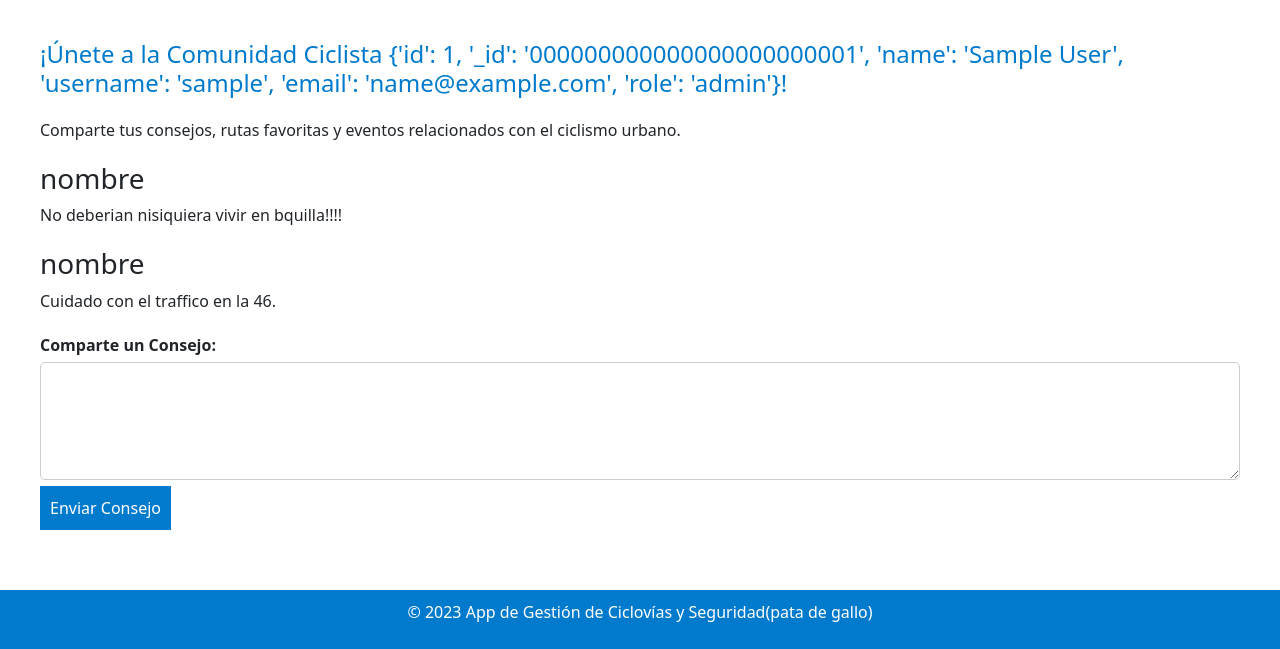
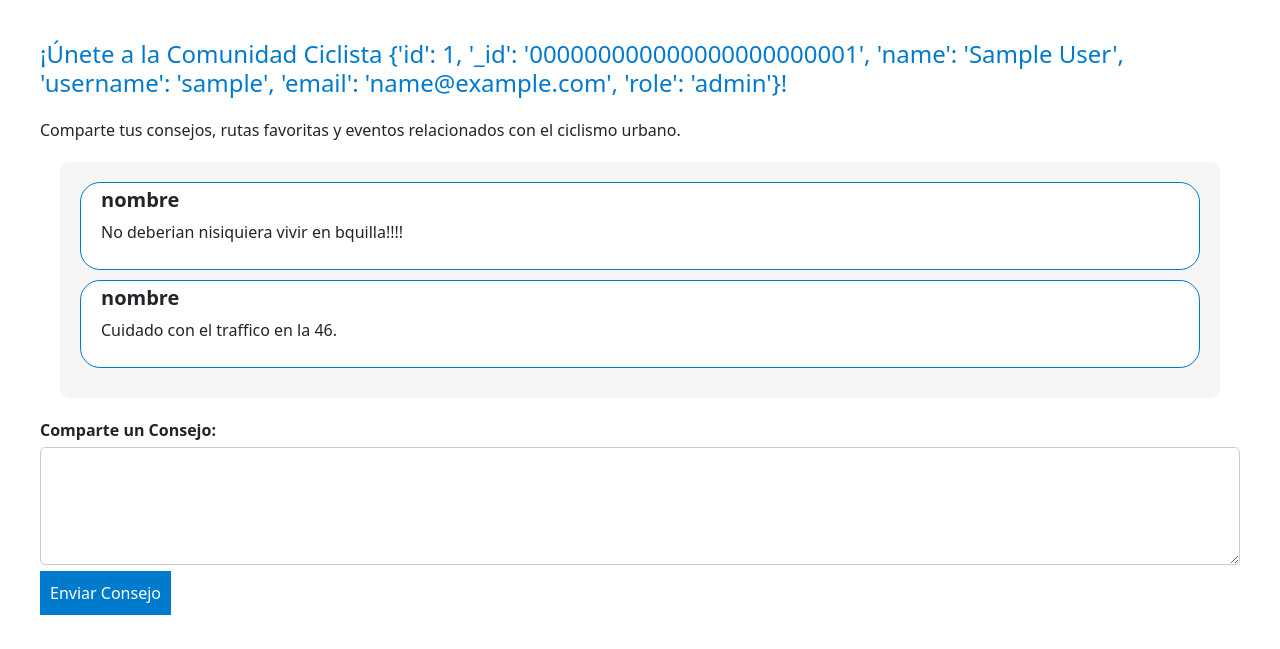
Before and after one commit to Diegdary/webciclismo, a Flask app: page /comunidad in a window 1280 px wide. Shown: the part 96-745 px from the top of the page. Run offline with Flask 3, Linux system fonts and the light colour scheme; the visitor is signed in with stand-in values (Sample User, id 1); data that the repository does not hold is empty; some libraries are stand-ins or nearby versions.

Commit message:
estilo a comentarios e imagenes cambiadas

```diff
--- a/config/static/css/estiloc.css
+++ b/config/static/css/estiloc.css
@@ -71,3 +71,27 @@ footer {
     color: #fff;
     padding: 10px 0;
 }
+
+.comentarios {
+    margin: 20px;
+    padding: 20px;
+    background-color: #f5f5f5;
+    border-radius: 10px;
+}
+
+.comentario {
+    margin-bottom: 10px;
+    padding: 5px;
+    background-color: #fff;
+    border: 1px solid #ddd;
+    border-radius: 20px;
+    padding-left: 20px;
+    border-color: #007acc;
+
+}
+
+.nombre {
+    font-weight: bold;
+    font-size: 20px;
+
+}
--- a/config/static/css/homes.css
+++ b/config/static/css/homes.css
@@ -52,7 +52,7 @@
 /* Sección Características Principales */
 #features {
     background-color: #f0f0f0;
-    padding: 40px;
+    padding: 20px;
 }
 
 #features h2 {
@@ -75,8 +75,8 @@
 }
 
 #features img {
-    width: 80px;
-    height: 80px;
+    width: 100px;
+    height: 100px;
     margin-bottom: 10px;
 }
 
--- a/config/templates/home.html
+++ b/config/templates/home.html
@@ -15,17 +15,17 @@
         <h2>Características Principales</h2>
         <ul>
             <li>
-                <img src="../static/imagenes/mapa.jpg" alt="Icono de Mapa">
+                <img src="../static/imagenes/mappng.png" alt="Icono de Mapa">
                 <h3>Mapeo de Ciclovías</h3>
                 <p>Visualiza y planifica rutas ciclistas de manera conveniente.</p>
             </li>
             <li>
-                <img src="../static/imagenes/peligro.jpg" alt="Icono de Alerta">
+                <img src="../static/imagenes/bicisec.png" alt="Icono de Alerta">
                 <h3>Alertas de Seguridad</h3>
                 <p>Mantente informado sobre zonas peligrosas y condiciones climáticas.</p>
             </li>
             <li>
-                <img src="../static/imagenes/comunidad.jpg" alt="Icono de Comunidad">
+                <img id="cc" src="../static/imagenes/pngegg.png" alt="Icono de Comunidad">
                 <h3>Comunidad Ciclista</h3>
                 <p>Únete a una comunidad activa de ciclistas y comparte tus rutas y experiencias.</p>
             </li>
```
Also changed, not shown: config/static/imagenes/bicisec.png (added), config/static/imagenes/comunidadcyclist.png (added), config/static/imagenes/mappng.png (added), config/static/imagenes/pngegg.png (added).
